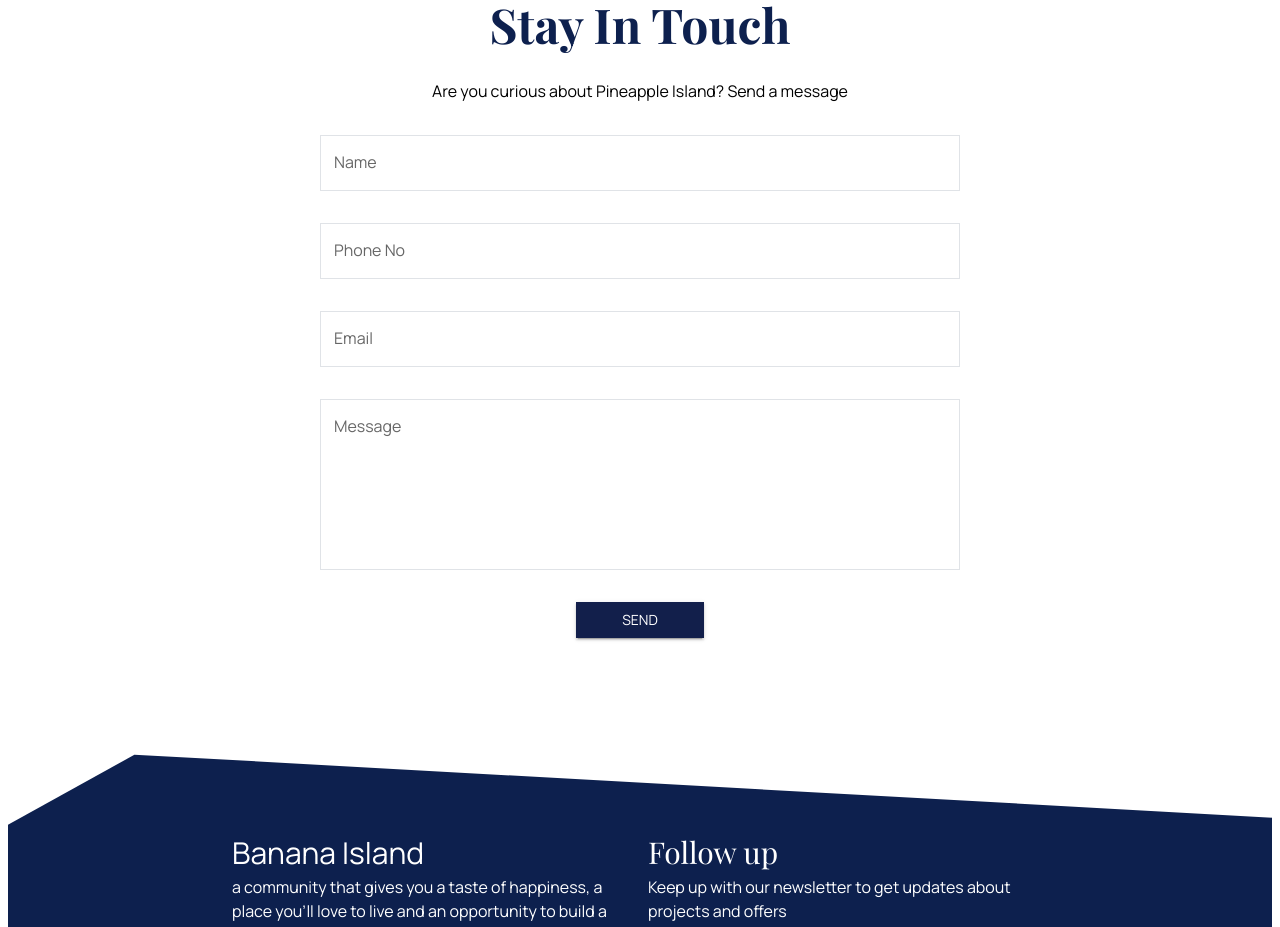
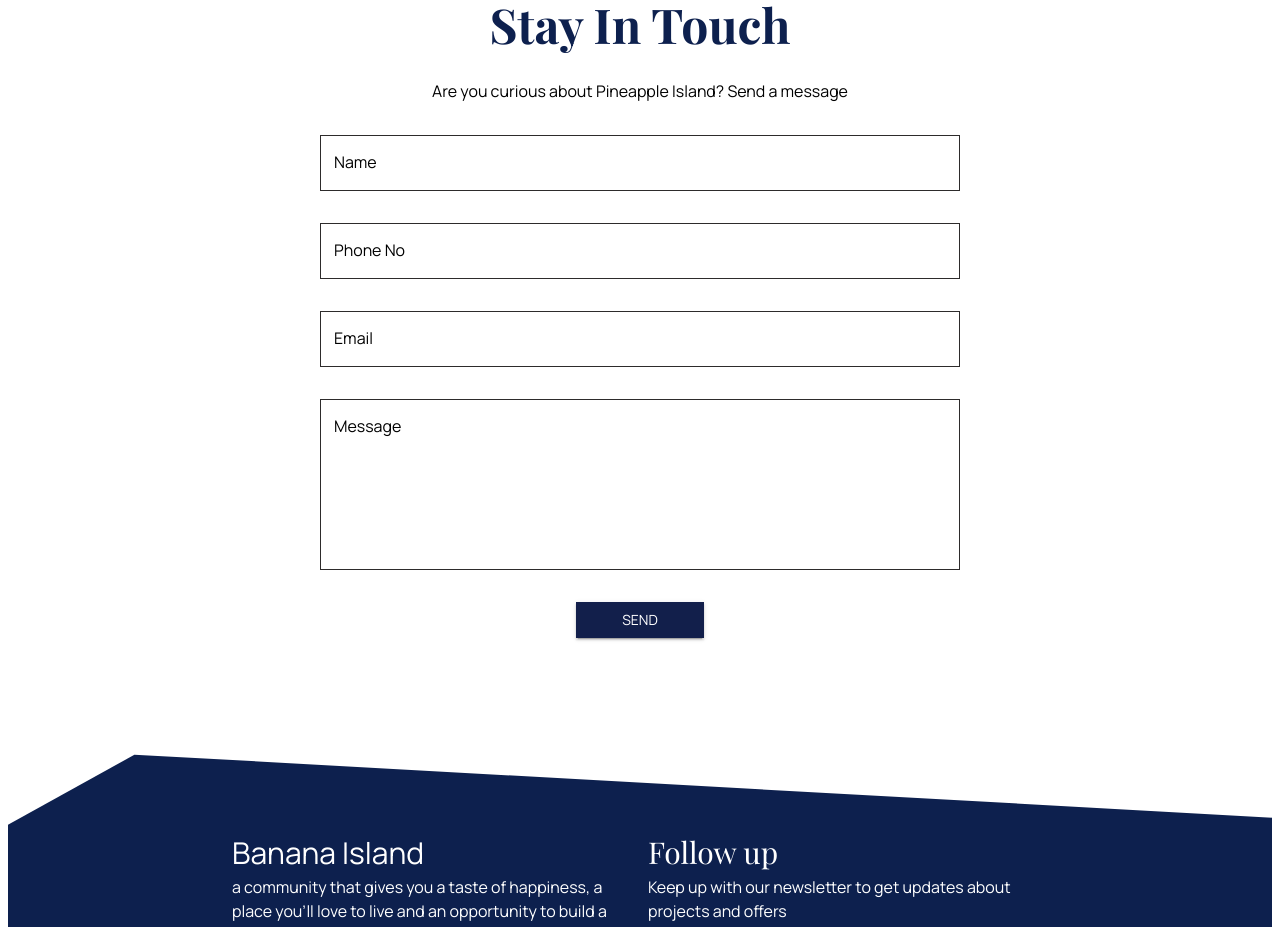
Before and after one commit to MethasakTKL/PineApple-Island, a Next.js app: page / in a window 1280 px wide. Shown: the part 6500-7427 px from the top of the page. Built offline with nearby package versions, Linux system fonts and the light colour scheme.

Commit message:
fix: change color and text TextField

```diff
--- a/src/app/components/StayInTouch.tsx
+++ b/src/app/components/StayInTouch.tsx
@@ -10,22 +10,31 @@ import {
 import { useState } from "react";
 
 const CssTextField = styled(TextField)({
+  "& label": {
+    color: "black",
+  },
   "& label.Mui-focused": {
-    color: "#A0AAB4",
+    color: "black",
   },
   "& .MuiInput-underline:after": {
     borderBottomColor: "#B2BAC2",
   },
+
   "& .MuiOutlinedInput-root": {
     "& fieldset": {
-      borderColor: "#E0E3E7",
+      borderColor: "#2d2b2b",
+      borderWidth: "1.25px",
       borderRadius: 0,
     },
     "&:hover fieldset": {
       borderColor: "#B2BAC2",
+      borderWidth: "1.25px",
+      borderRadius: 0,
     },
     "&.Mui-focused fieldset": {
       borderColor: "#6F7E8C",
+      borderWidth: "1.25px",
+      borderRadius: 0,
     },
   },
 });
```
